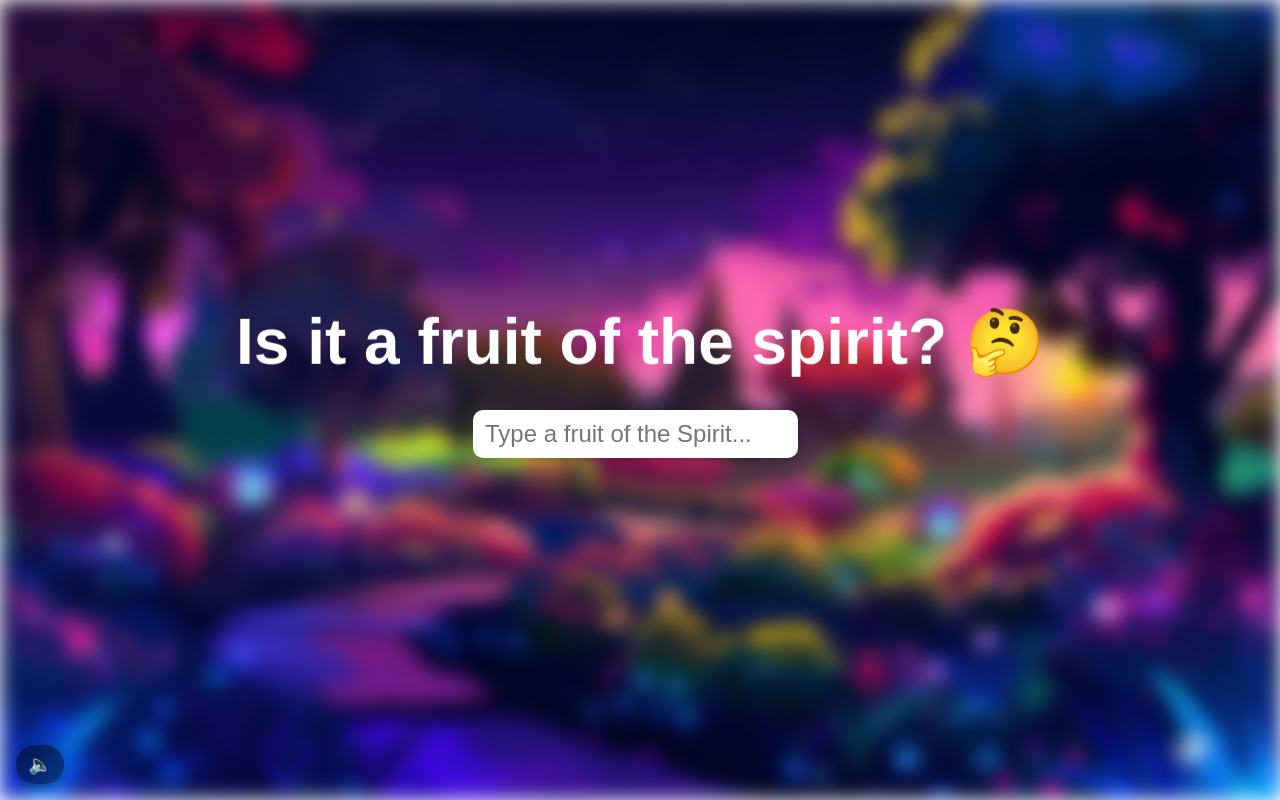
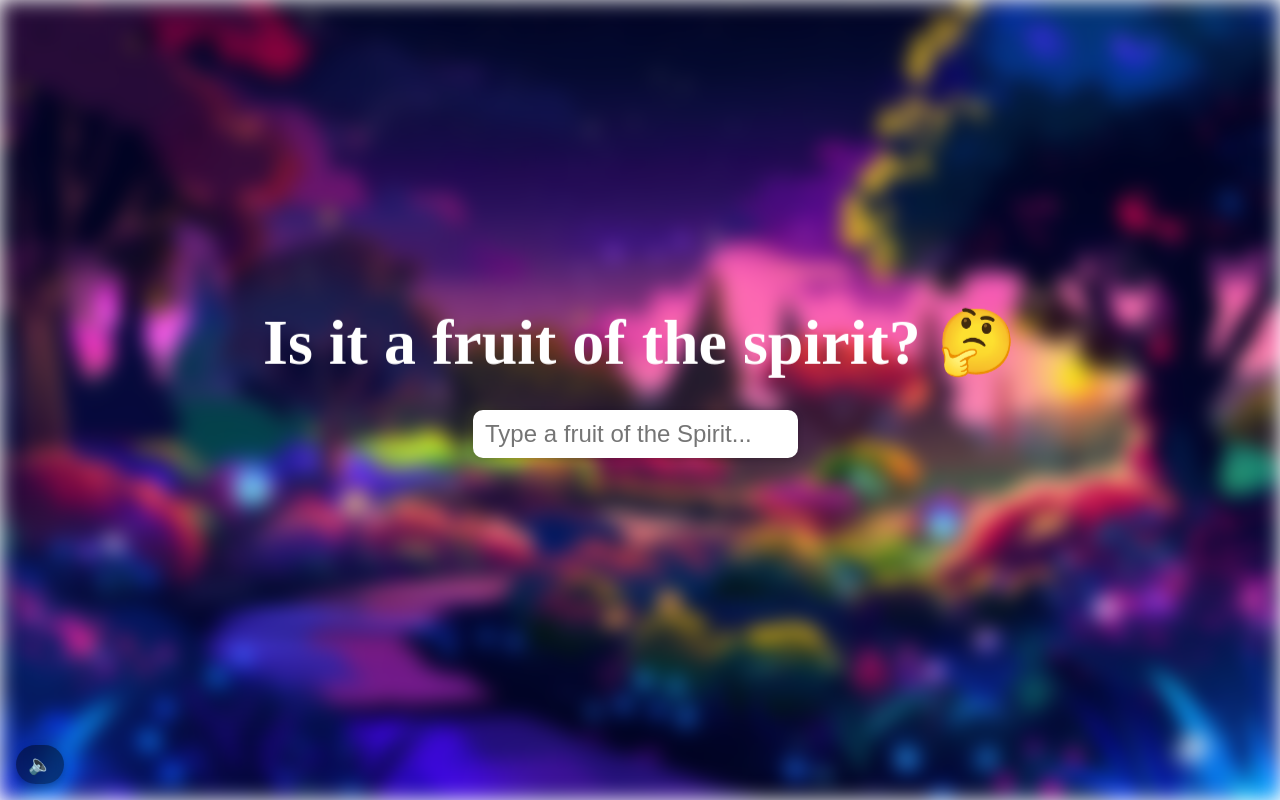
Before and after one commit to OhenebaJr/Fruit, a plain HTML site: page index.html in a window 1280 px wide. Drawn offline with Linux system fonts and the light colour scheme.

Commit message:
Change h1 font-family from fantasy to papyrus

```diff
--- a/style.css
+++ b/style.css
@@ -31,7 +31,7 @@ h1 {
     font-size: clamp(1.6rem, 6vw, 4rem);
     color: white;
     text-align: center;
-    font-family: fantasy;
+    font-family: papyrus;
     line-height: 1.05;
     margin: 0;
     padding: 0 8px;
```
